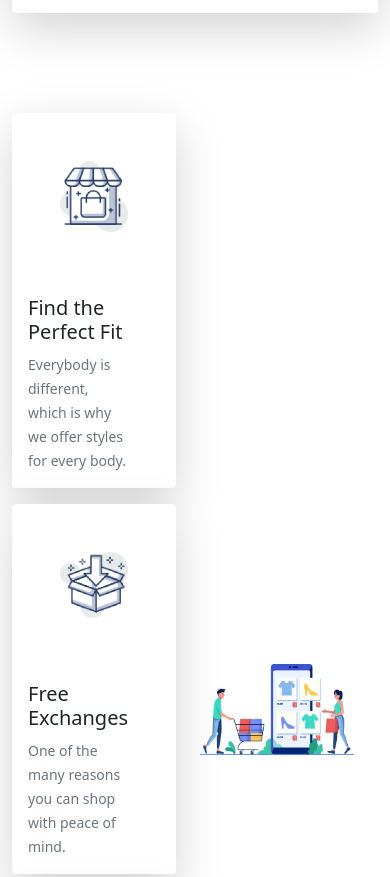
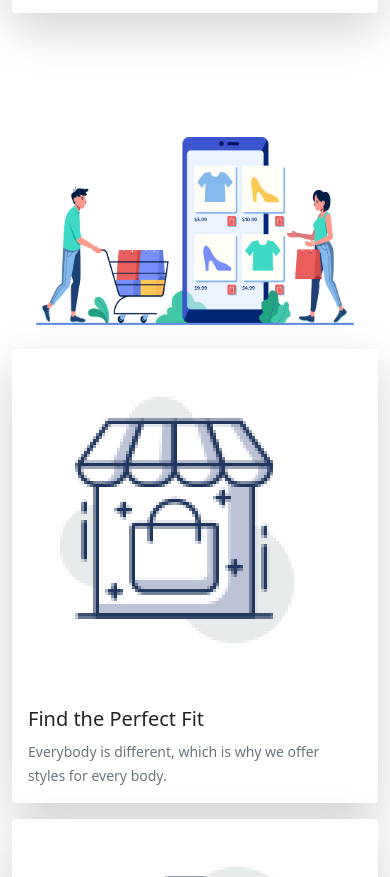
Before and after one commit to MD-AL-FAHIM/nike-react-main, a plain HTML site: page index.html in a window 390 px wide. Shown: the part 4417-5294 px from the top of the page. Drawn offline with nearby package versions, Linux system fonts and the light colour scheme.

Commit message:
nike website

```diff
--- a/index.html
+++ b/index.html
@@ -359,7 +359,7 @@
         <footer>
             <div class="container">
                 <div class="card-fluid p-0 mx-0 container-fluid border-0 mb-3">
-                    <div class="container-fluid row-fluid g-0 d-flex align-items-center justify-content-between">
+                    <div class="row reverse-derection g-0 d-flex align-items-center justify-content-between">
                       <div class="col-md-6">
                         <div class="card-body p-0 m-0 border-0">
                             <div class="card  mb-3 border-0 shadow-lg" style="max-width: 540px;">
--- a/style.css
+++ b/style.css
@@ -14,3 +14,13 @@
 .banner{
     margin-bottom: 80px;
 }
+
+@media only screen and (max-width: 600px) {
+    .reverse-derection{
+        display: flex;
+        flex-direction: column-reverse;
+    }
+    footer{
+        margin-bottom: 0;
+    }
+  }
```
